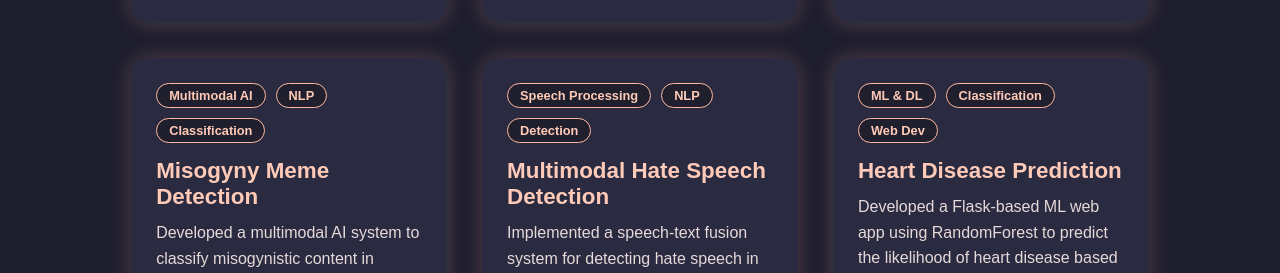
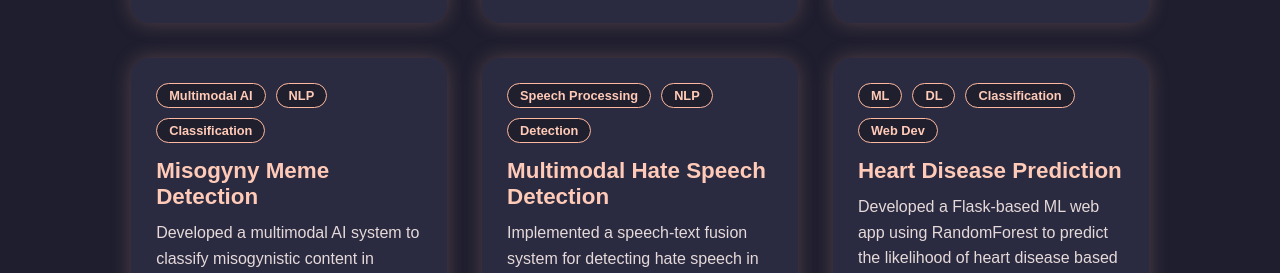
Before and after one commit to SHITICHY21/SHITICHY21.github.io, a Jekyll site: the page built from index.md, in a window 1280 px wide and 900 px high, scrolled down 5608 px. Shown: the part 172-445 px from the top of the window. Built offline with Jekyll 4.4.1, drawn with Linux system fonts in a browser that asks for light colours; our own code applies the rules of GitHub Pages for plain Markdown files.

Commit message:
Update default.html

```diff
--- a/_layouts/default.html
+++ b/_layouts/default.html
@@ -1657,7 +1657,8 @@ header nav a.active{
     <div class="project-card">
 
       <div class="tech-tags">
-        <span class="tag">ML & DL</span>
+        <span class="tag">ML</span>
+        <span class="tag">DL</span>
         <span class="tag">Classification</span>
         <span class="tag">Web Dev</span>
       </div>
```
